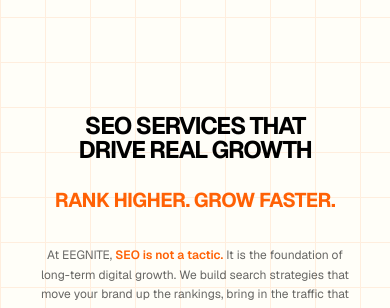
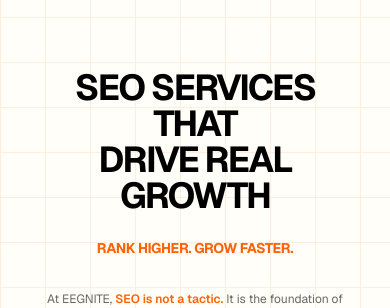
Before and after one commit to Ishaan-Gpt/eegnite-Final, a Next.js app: page /services/seo in a window 390 px wide. Shown: the part 163-471 px from the top of the page. Built offline with nearby package versions, Linux system fonts and the light colour scheme; no server answers.

Commit message:
Adjust SEO Hero heading mobile sizing (H1 larger, H2 smaller)

```diff
--- a/src/components/page-content/SeoInteractive.tsx
+++ b/src/components/page-content/SeoInteractive.tsx
@@ -47,7 +47,7 @@
                     animate={{ opacity: 1, y: 0 }}
                     transition={{ duration: 0.8 }}
                 >
-                    <h1 className="text-2xl md:text-5xl lg:text-6xl xl:text-7xl font-bold uppercase tracking-tighter leading-[1] md:leading-[1.1] mb-6 text-black max-w-[1200px] mx-auto px-4">
+                    <h1 className="text-4xl md:text-5xl lg:text-6xl xl:text-7xl font-bold uppercase tracking-tighter leading-[1] md:leading-[1.1] mb-6 text-black max-w-[1200px] mx-auto px-4">
                         SEO SERVICES THAT <br /> DRIVE REAL GROWTH
                     </h1>
                 </motion.div>
@@ -58,7 +58,7 @@
                     transition={{ duration: 0.8, delay: 0.2 }}
                     className="mb-8 md:mb-12"
                 >
-                    <h2 className="text-xl md:text-4xl lg:text-5xl font-bold text-[#FF6105] uppercase tracking-tight">
+                    <h2 className="text-sm md:text-4xl lg:text-5xl font-bold text-[#FF6105] uppercase tracking-tight">
                         RANK HIGHER. GROW FASTER.
                     </h2>
                 </motion.div>
```
